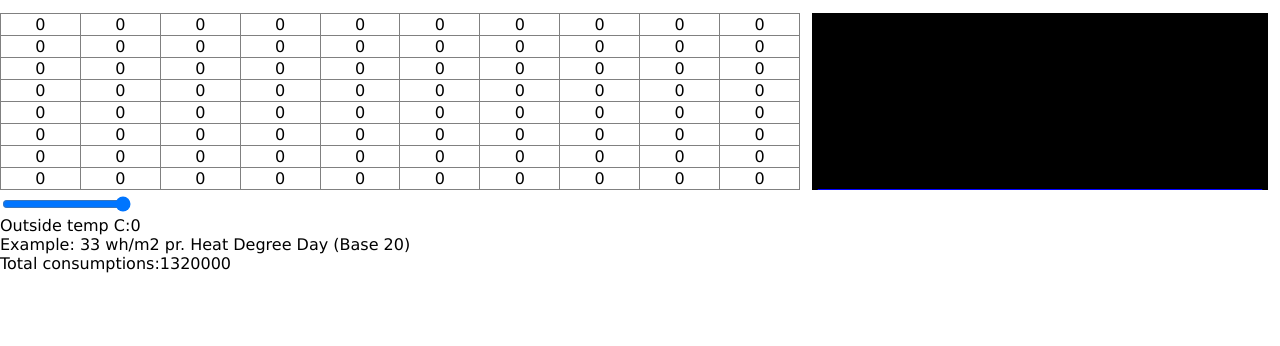
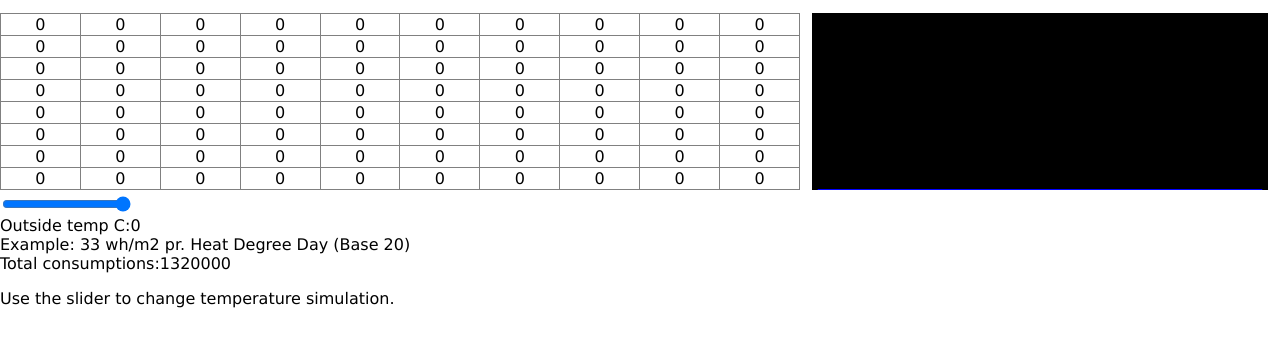
Before and after one commit to mhoey/3dbuilding, a website built with Vite: page ex4.html in a window 1280 px wide. Shown: the part 100-446 px from the top of the page. Built offline with nearby package versions, Linux system fonts and the light colour scheme.

Commit message:
Add slider usage instructions to ex4.html
Added instructions for using the temperature slider.

```diff
--- a/ex4.html
+++ b/ex4.html
@@ -51,6 +51,9 @@
     Example: 33 wh/m2 pr. Heat Degree Day (Base 20)
   </div>
   <div>Total consumptions:<span id="ttotal">0</span></div>
+  <p>
+    Use the slider to change temperature simulation.
+  </p>
   <script type="module" src="./ex4.js"></script>
   <script>
     document.querySelector("select").addEventListener("change", (e) => {
```
